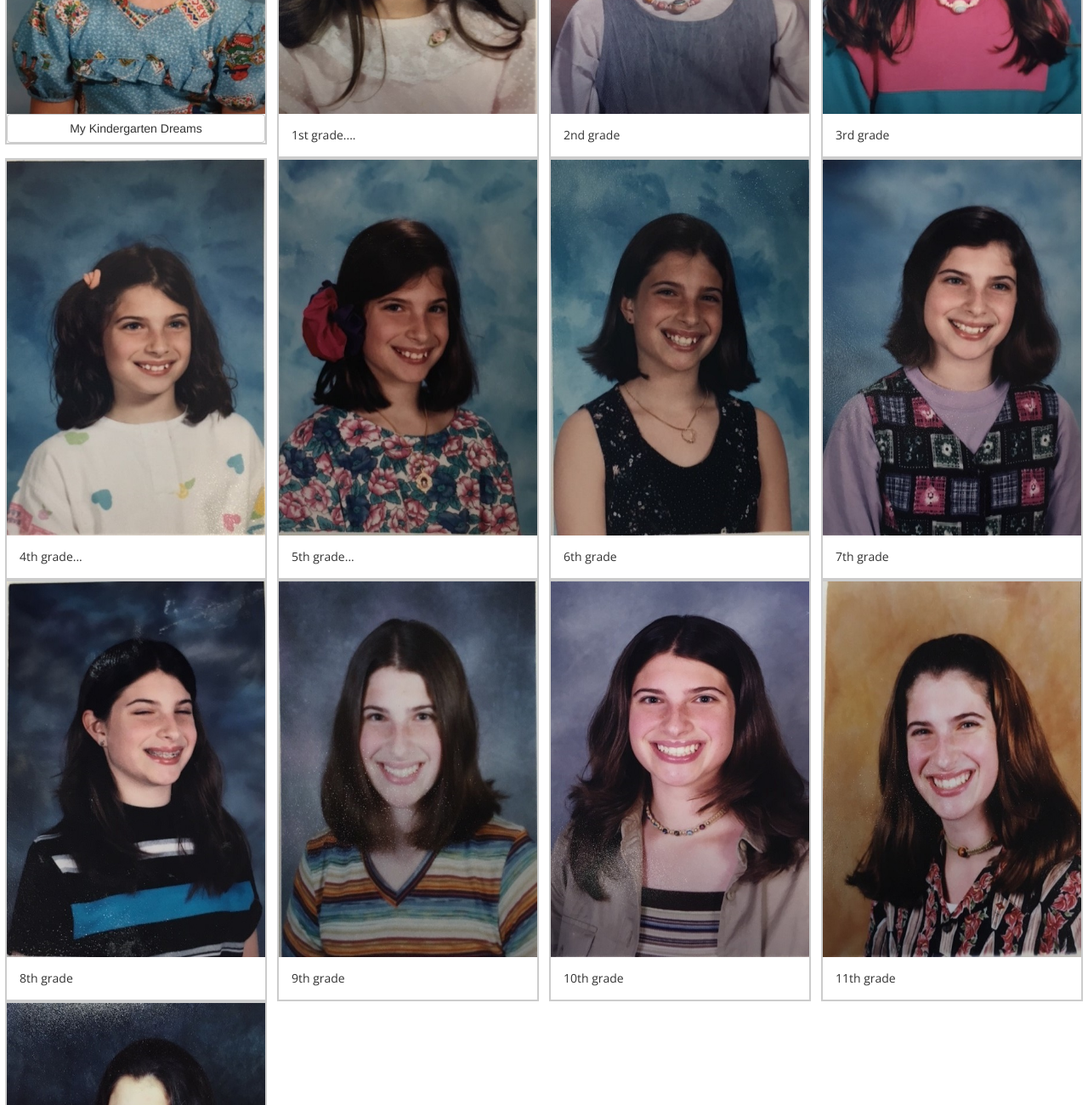
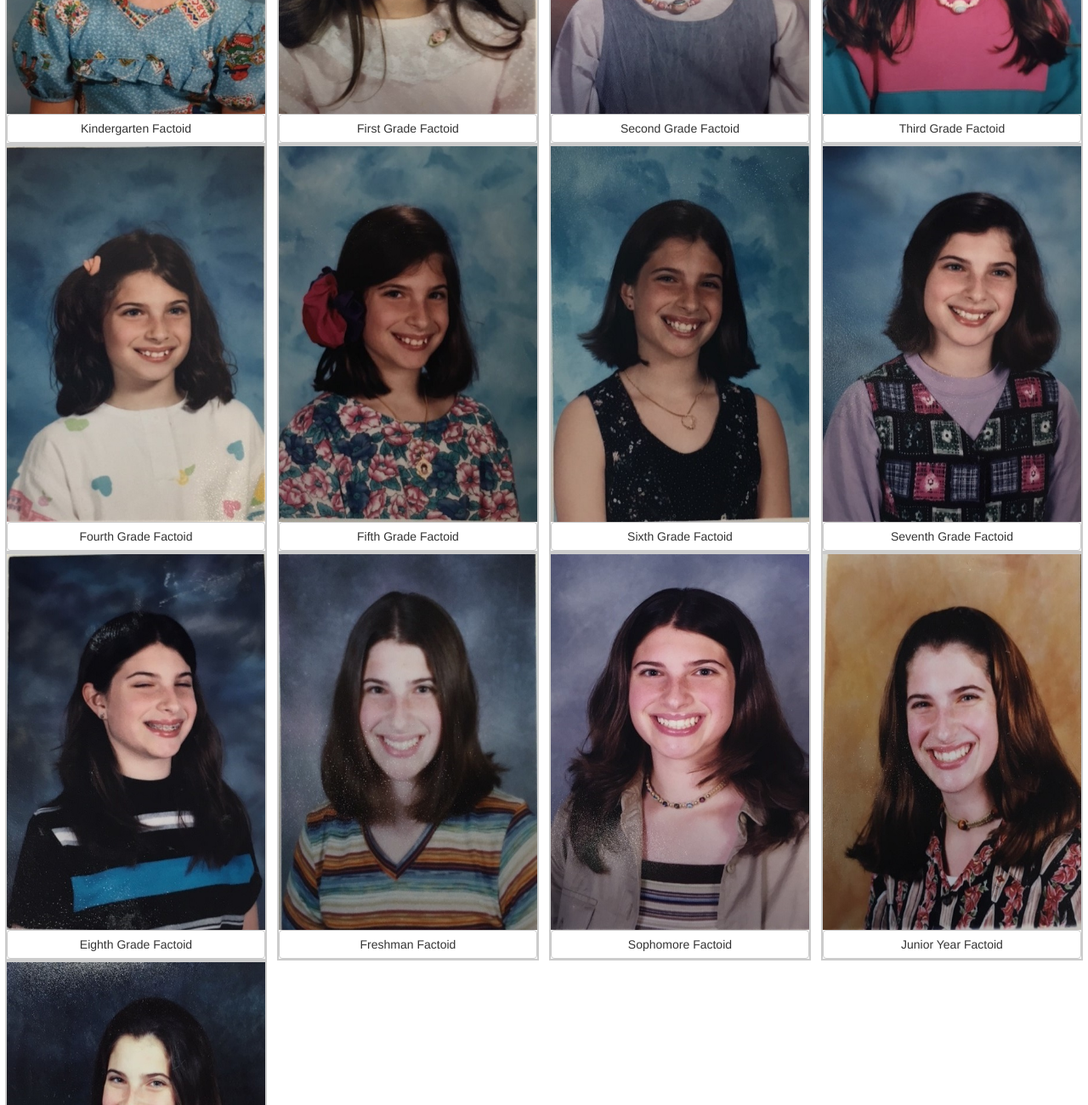
Before and after one commit to wearesober/wearesober.github.io, a plain HTML site: page index.html in a window 1280 px wide. Shown: the part 380-1680 px from the top of the page at 85% size. Drawn offline with nearby package versions, Linux system fonts and the light colour scheme; files whose address does not match are found by name.

Commit message:
Progress 5.9.16

```diff
--- a/index.html
+++ b/index.html
@@ -23,102 +23,90 @@
 
   <div class="responsive">
     <div class="img">
-     <img src="images/kindergarten.jpg" alt="kinder" width="600" height="400"><a href="#"class="btn btn-default" data-toggle="popover" data-content="I wanted to be a flight attendant!">My Kindergarten Dreams</a> </div>
+     <img src="images/kindergarten.jpg" alt="kinder" width="600" height="400"><a href="#"class="btn btn-default" data-toggle="popover" data-placement="auto" data-content="I wanted to be a flight attendant!"> Kindergarten Factoid</a> </div>
  </div>
 
   <div class="responsive">
     <div class="img">
-     <img id="first" src="images/1st grade photo.jpg" alt="1st" width="600" height="400">
-      <div class="desc">1st grade....</div>
+     <img id="first" src="images/1st grade photo.jpg" alt="1st" width="600" height="400"><a href="#"class="btn btn-default" data-placement="auto" data-toggle="popover" data-content="I learned to ride my bike!">First Grade Factoid</a>
     </div>
   </div>
 
   <div class="responsive">
     <div class="img">
-      <img id="second" src="images/2nd grade photo.jpg" alt="Forest" width="600" height="400">
-      <div class="desc">2nd grade</div>
+      <img id="second" src="images/2nd grade photo.jpg" alt="2nd grade" width="600" height="400"><a href="#"class="btn btn-default" data-placement="auto"data-toggle="popover" data-content="I wanted to be President of the U.S.--and/or a movie/TV star. Big dreams!">Second Grade Factoid</a></div>
     </div>
   </div>
 
   <div class="responsive">
     <div class="img">
-      <img id="third" src="images/3rd grade photo.jpg" alt="3rd grade" width="600" height="400">
-     <div class="desc">3rd grade</div>
+      <img id="third" src="images/3rd grade photo.jpg" alt="3rd grade" width="600" height="400"><a href="#"class="btn btn-default" data-toggle="popover" data-placement="auto" data-content="I wanted to be President of the U.S., an airline attendant, a journalist, a movie/TV star, and a professional athlete.  Go figure!">Third Grade Factoid</a>
     </div>
   </div>
 
   <div class="responsive">
     <div class="img">
-        <img id="fourth" src="images/4th grade photo.jpg" alt="4th grade" width="600" height="400">
-       <div class="desc">4th grade...</div>
+        <img id="fourth" src="images/4th grade photo.jpg" alt="4th grade" width="600" height="400"><a href="#"class="btn btn-default" data-toggle="popover" data-placement="auto" data-content="I graduated from 'elementary' school in Managua, Nicaragua.">Fourth Grade Factoid</a>
     </div>
   </div>
 
 
   <div class="responsive">
     <div class="img">
-    	<img id="fifth" src="images/5th grade photo.jpg" alt="5th grade" width="600" height="400">
-     <div class="desc">5th grade...</div>
+    	<img id="fifth" src="images/5th grade photo.jpg" alt="5th grade" width="600" height="400"><a href="#"class="btn btn-default" data-toggle="popover" data-placement="auto" data-content="I made honor roll, was a junior girl scout, and wanted to be a business executive.">Fifth Grade Factoid</a>
       </div>
   </div>
 
 
   <div class="responsive">
     <div class="img">
-      <img id="sixth" src="images/6th grade photo.jpg" alt="6th grade" width="600" height="400">
-     <div class="desc">6th grade</div>
+      <img id="sixth" src="images/6th grade photo.jpg" alt="6th grade" width="600" height="400"><a href="#"class="btn btn-default" data-toggle="popover" data-placement="auto" data-content="I bridged up to cadettes (Girl Scout rank) and wanted to be an author">Sixth Grade Factoid</a>
     </div>
   </div>
 
 
   <div class="responsive">
     <div class="img">
-      <img id="seventh" src="images/7th grade photo.jpg" alt="7th grade" width="600" height="400">
-      <div class="desc">7th grade</div>
+      <img id="seventh" src="images/7th grade photo.jpg" alt="7th grade" width="600" height="400"><a href="#"class="btn btn-default" data-toggle="popover" data-placement="auto" data-content="Welcome to Junior High.  And general awkwardness.">Seventh Grade Factoid</a>
       </div>
   </div>
 
   <div class="responsive">
     <div class="img">
-      <img id="eighth" src="images/8th grade photo.jpg" alt="8th grade" width="600" height="400">
-      <div class="desc">8th grade</div>
+      <img id="eighth" src="images/8th grade photo.jpg" alt="8th grade" width="600" height="400"><a href="#"class="btn btn-default" data-toggle="popover" data-placement="auto" data-content="Um, just look at that photo. Screams 'middle school'!">Eighth Grade Factoid</a>
       </div>
   </div>
 
 
   <div class="responsive">
     <div class="img">
-      <img id="ninth" src="images/9th grade photo.jpg" alt="9th grade" width="600" height="400">
-      <div class="desc">9th grade</div>
+      <img id="ninth" src="images/9th grade photo.jpg" alt="9th grade" width="600" height="400"><a href="#"class="btn btn-default" data-toggle="popover" data-placement="auto" data-content="I wanted to be President of the U.S., an airline attendant, a journalist, a movie/TV star, and a professional athlete.  Go figure!">Freshman Factoid</a>
       </div>
     </div>
 
 
   <div class="responsive">
     <div class="img">
-      <img id="tenth" src="images/10th grade photo.jpg" alt="10thth grade" width="600" height="400">
-      <div class="desc">10th grade</div>
+      <img id="tenth" src="images/10th grade photo.jpg" alt="10thth grade" width="600" height="400"><a href="#"class="btn btn-default" data-toggle="popover" data-placement="auto" data-content="I wanted to be President of the U.S., an airline attendant, a journalist, a movie/TV star, and a professional athlete.  Go figure!">Sophomore Factoid</a>
     </div>
   </div>
 
 
   <div class="responsive">
     <div class="img">
-      <img id="eleventh" src="images/11th grade photo.jpg" alt="11th grade" width="600" height="400">
-      <div class="desc">11th grade</div>
+      <img id="eleventh" src="images/11th grade photo.jpg" alt="11th grade" width="600" height="400"><a href="#"class="btn btn-default" data-toggle="popover" data-placement="auto" data-content="I wanted to be President of the U.S., an airline attendant, a journalist, a movie/TV star, and a professional athlete.  Go figure!">Junior Year Factoid</a>
     </div>
   </div>
 
 
   <div class="responsive">
     <div class="img">
-      <img id="senior" src="images/12th grade photo.jpg" alt="12th grade" width="600" height="400">
-      <div class="desc">12th grade</div>
+      <img id="senior" src="images/12th grade photo.jpg" alt="12th grade" width="600" height="400"><a href="#"class="btn btn-default" data-toggle="popover" data-placement="auto" data-content="I wanted to be President of the U.S., an airline attendant, a journalist, a movie/TV star, and a professional athlete.  Go figure!">Senior Year Factoid</a>
     </div>
   </div>
 
   <script src='http://code.jquery.com/jquery-latest.min.js'></script>
   <script src="js/bootstrap.js"></script>
-  <script src="js/index.js"></script>
+  <script src="js/script.js"></script>
 </body>
 </html>
--- a/js/script.js
+++ b/js/script.js
@@ -1,4 +1,5 @@
 $(document).ready(function(){
 
-    $('[data-toggle="popover"]').popover('show');
+ $('[data-toggle="popover"]').popover();
+
 });
```
Lines whose indentation alone changed are shown as unchanged.
